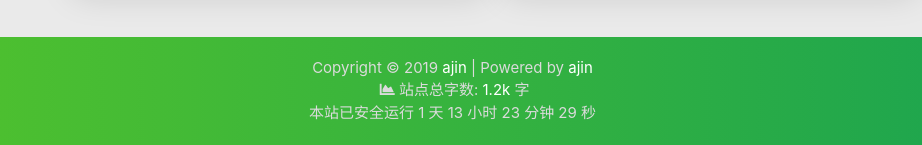
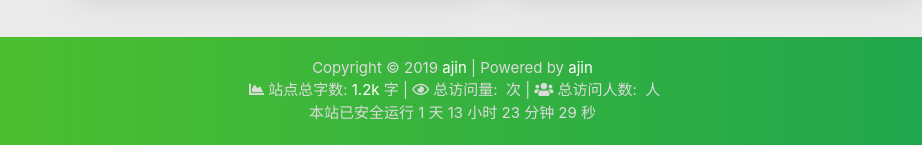
Before and after one commit to ajinwu/ajinwu.github.io, a plain HTML site: page 2019/11/09/python-shu-ju-mo-xing/index.html in a window 1280 px wide. Shown: the part 2961-3106 px from the top of the page, 0-922 px from the left. Drawn offline with nearby package versions, Linux system fonts and the light colour scheme; some packages are replaced by stand-ins of ours; no server answers; a script that the page names is missing.

Commit message:
Site updated: 2019-11-09 21:23:23

```diff
--- a/2019/11/09/python-shu-ju-mo-xing/index.html
+++ b/2019/11/09/python-shu-ju-mo-xing/index.html
@@ -1129,13 +1129,13 @@ code[class*="language-"], pre[class*="language-"] { white-space: pre !important;
 
 
 
-                <span id="busuanzi_container_site_pv" style='display:none'>
+                <span id="busuanzi_container_site_pv">
                     |&nbsp;<i class="far fa-eye"></i>&nbsp;总访问量:&nbsp;<span id="busuanzi_value_site_pv"
                         class="white-color"></span>&nbsp;次
                 </span>
 
 
-                <span id="busuanzi_container_site_uv" style='display:none'>
+                <span id="busuanzi_container_site_uv">
                     |&nbsp;<i class="fas fa-users"></i>&nbsp;总访问人数:&nbsp;<span id="busuanzi_value_site_uv"
                         class="white-color"></span>&nbsp;人
                 </span>
@@ -1144,8 +1144,6 @@ code[class*="language-"], pre[class*="language-"] { white-space: pre !important;
 
                 <span id="sitetime">载入运行时间...</span>
 
-                <script async src="//busuanzi.ibruce.info/busuanzi/2.3/busuanzi.pure.mini.js">
-                </script>
 
 <script>
     $(document).ready(function () {
```
Also changed, not shown: 2019/11/09/qin-jiu-shao-suan-fa-xiang-jie/index.html (+2 -4 lines), 404.html (+2 -4 lines), about/index.html (+2 -4 lines), archives/2019/11/index.html (+2 -4 lines), archives/2019/index.html (+2 -4 lines), archives/index.html (+2 -4 lines), categories/index.html (+2 -4 lines), categories/python/index.html (+2 -4 lines), categories/算法/index.html (+2 -4 lines), contact/index.html (+2 -4 lines), friends/index.html (+2 -4 lines), index.html (+2 -4 lines), tags/index.html (+2 -4 lines), tags/python/index.html (+2 -4 lines), 1 more files.
